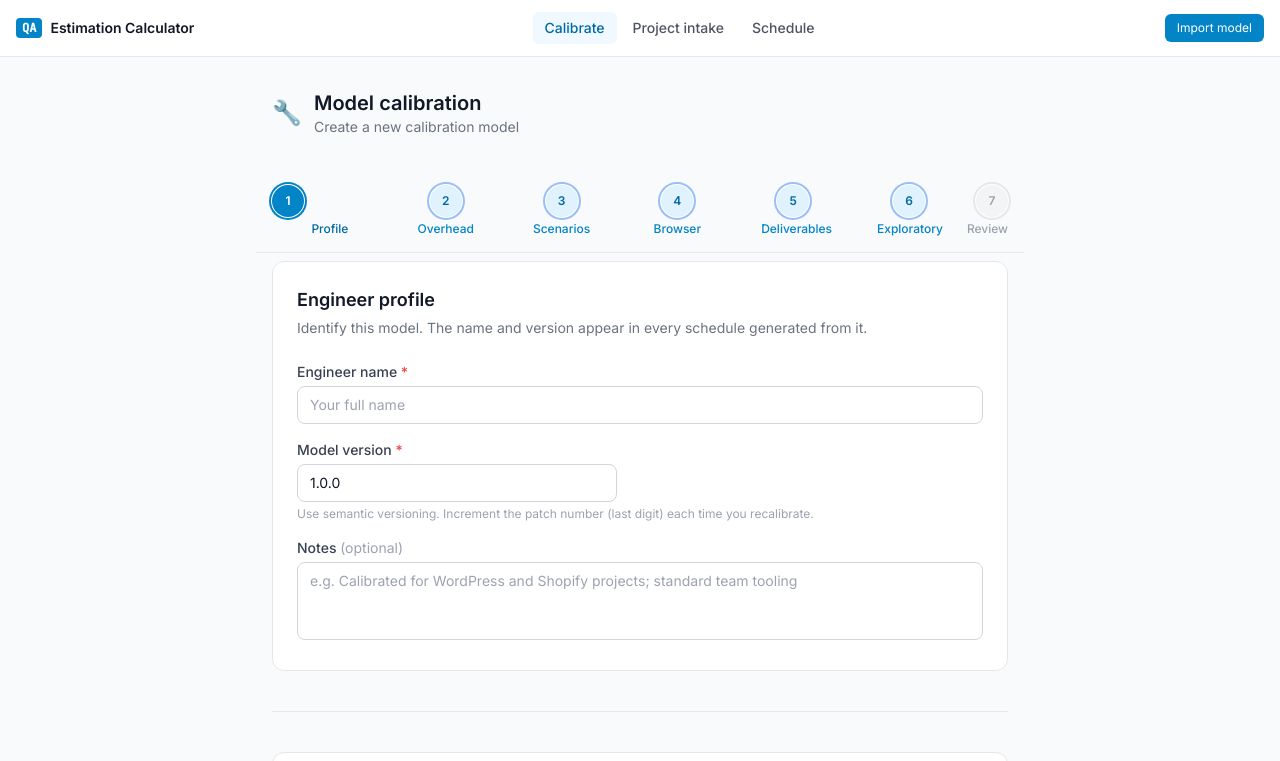
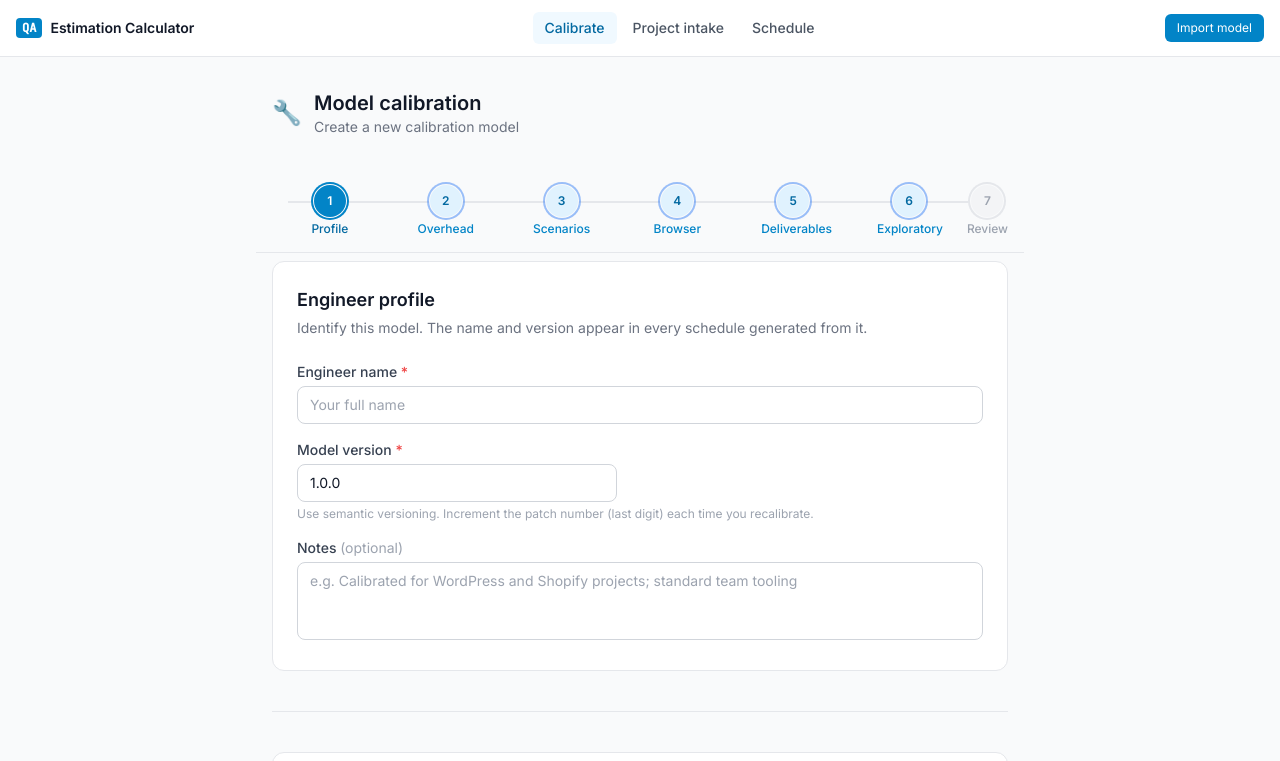
Before and after one commit to dasmagicspell/vibe, a React (Vite) app in the folder testing-calculator/: page /#/calibrate in a window 1280 px wide. Shown: the top 761 px of the page. Built offline with nearby package versions, Linux system fonts and the light colour scheme; the HTML template or start-up script is replaced by a standard one.

Commit message:
Fixed disappearing line connecting stage bubbles.

```diff
--- a/testing-calculator/src/components/calibration/StepWizard.tsx
+++ b/testing-calculator/src/components/calibration/StepWizard.tsx
@@ -11,10 +11,6 @@ interface StepWizardProps {
   onNavigate: (step: number) => void
 }
 
-function trackSegmentClass(complete: boolean): string {
-  return complete ? 'bg-brand-300' : 'bg-gray-200'
-}
-
 /**
  * Horizontal step progress bar used at the top of the calibration wizard.
  * Stays visible while scrolling; each bubble scrolls to its section on click.
@@ -22,37 +18,33 @@ function trackSegmentClass(complete: boolean): string {
 export function StepWizard({ steps, currentStep, onNavigate }: StepWizardProps) {
   return (
     <nav aria-label="Calibration progress" className="w-full">
-      <ol className="flex w-full">
+      <ol className="relative flex w-full">
+        {/* Single continuous track — always visible, independent of navigation state */}
+        <div
+          className="absolute left-4 right-4 top-4 h-0.5 bg-gray-200 pointer-events-none"
+          aria-hidden="true"
+        />
+
         {steps.map((step, index) => {
           const isActive   = index === currentStep
           const isComplete = step.isComplete
-          const isFirst = index === 0
           const isLast = index === steps.length - 1
 
           return (
             <li
               key={step.label}
-              className={`flex flex-col items-center ${isLast ? 'flex-none' : 'flex-1'}`}
+              className={`relative z-10 flex flex-col items-center ${isLast ? 'flex-none' : 'flex-1'}`}
             >
-              {/* Bubble row — line segments flank each circle for one continuous track */}
-              <div className="flex items-center w-full">
-                {!isFirst && (
-                  <div
-                    className={`flex-1 h-0.5 min-w-1 ${trackSegmentClass(steps[index - 1].isComplete)}`}
-                    aria-hidden="true"
-                  />
-                )}
-
               <button
                 type="button"
                 onClick={() => onNavigate(index)}
-                  className="relative z-10 shrink-0 group cursor-pointer"
+                className="group cursor-pointer"
                 aria-current={isActive ? 'step' : undefined}
               >
                 <span
                   className={`
                     flex items-center justify-center w-8 h-8 rounded-full text-xs font-semibold
-                      transition-colors ring-2 ring-offset-1
+                    transition-colors ring-2 ring-offset-1 ring-offset-gray-50
                     ${isActive
                       ? 'bg-brand-600 text-white ring-brand-600'
                       : isComplete
@@ -65,14 +57,6 @@ export function StepWizard({ steps, currentStep, onNavigate }: StepWizardProps)
                   {index + 1}
                 </span>
               </button>
-
-                {!isLast && (
-                  <div
-                    className={`flex-1 h-0.5 min-w-1 ${trackSegmentClass(isComplete)}`}
-                    aria-hidden="true"
-                  />
-                )}
-              </div>
 
               {/* Label — hidden on very small screens */}
               <span
```
Lines whose indentation alone changed are shown as unchanged.
